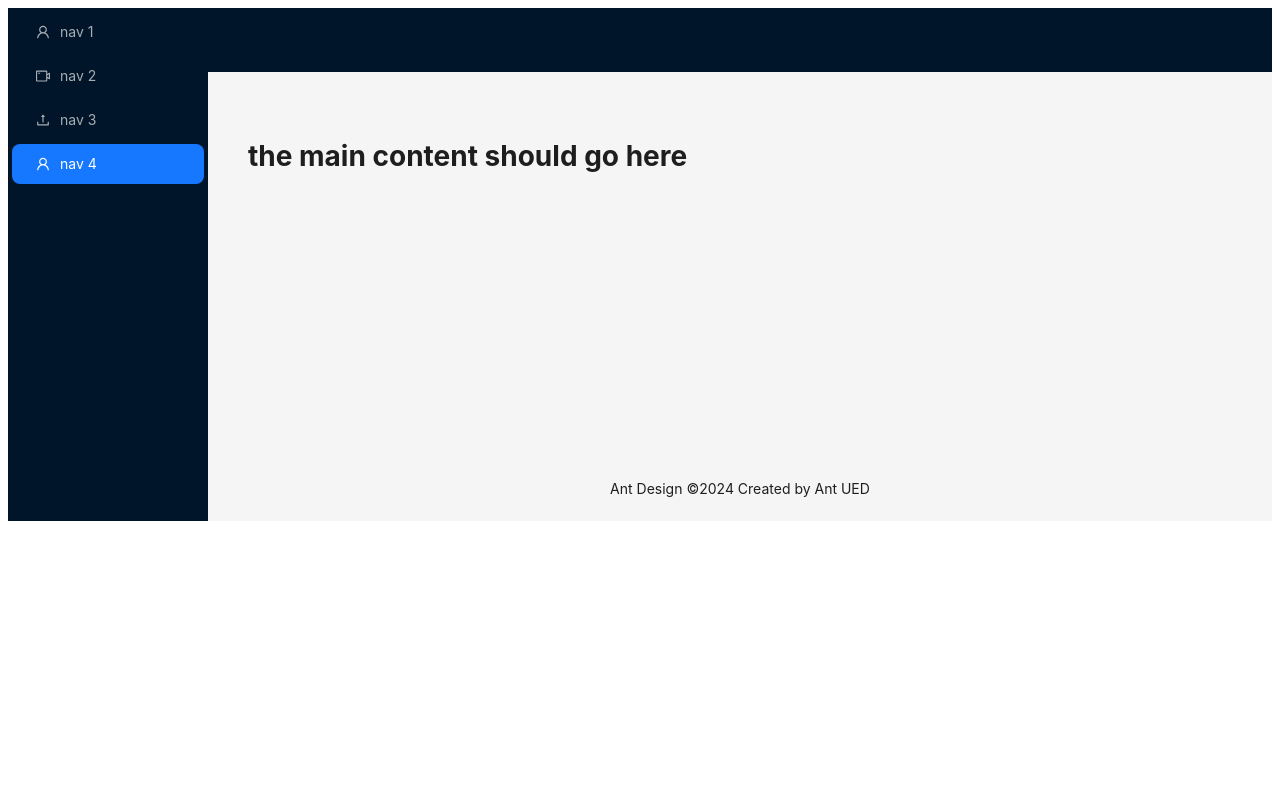
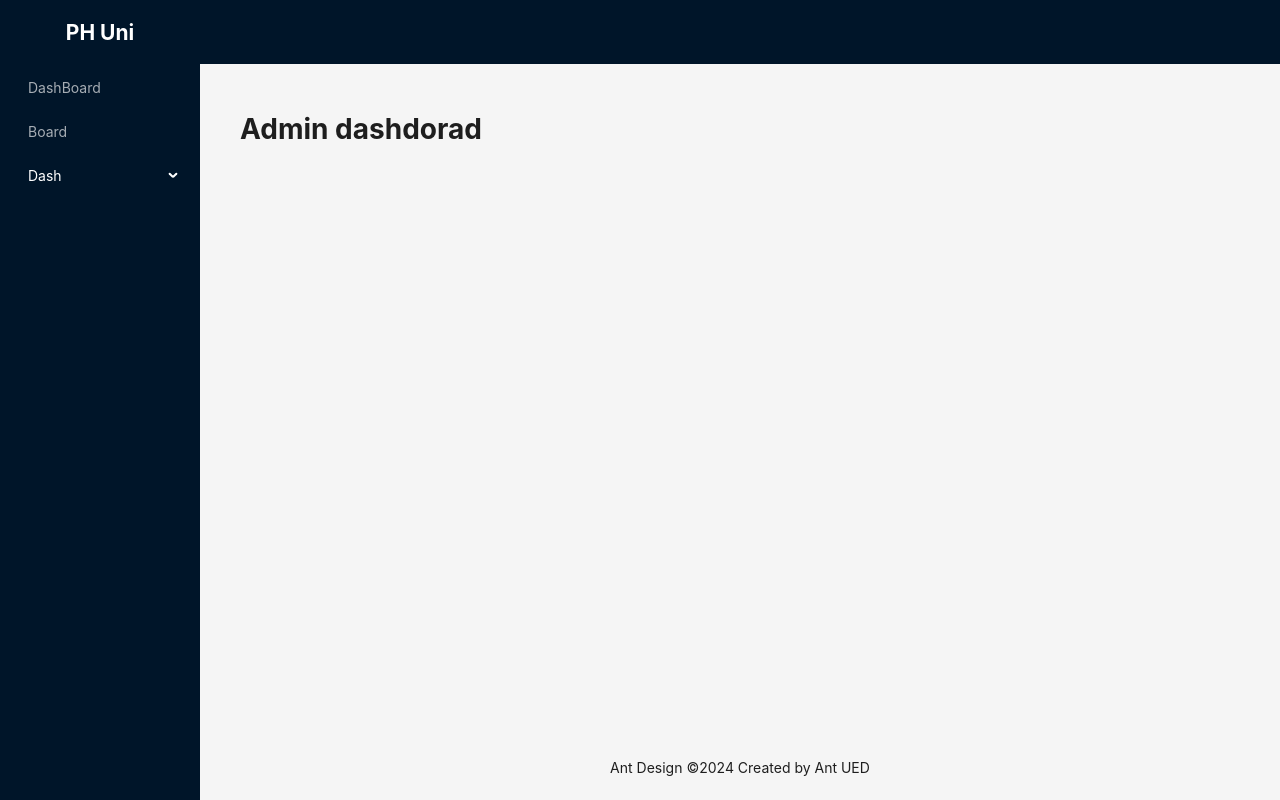
Before and after one commit to Shahriyar001/united-EduTech-client, a React (Vite) app: page /admin in a window 1280 px wide. Built offline with nearby package versions, Linux system fonts and the light colour scheme.

Commit message:
added route and setup

```diff
--- a/src/components/layout/MainLayout.tsx
+++ b/src/components/layout/MainLayout.tsx
@@ -1,27 +1,42 @@
-import { Layout, Menu } from "antd";
+import { Layout, Menu, MenuProps } from "antd";
 import {
   UploadOutlined,
   UserOutlined,
   VideoCameraOutlined,
 } from "@ant-design/icons";
 import { createElement } from "react";
+import { Outlet } from "react-router-dom";
 
 const { Header, Content, Footer, Sider } = Layout;
 
-const items = [
-  UserOutlined,
-  VideoCameraOutlined,
-  UploadOutlined,
-  UserOutlined,
-].map((icon, index) => ({
-  key: String(index + 1),
-  icon: createElement(icon),
-  label: `nav ${index + 1}`,
-}));
+const items: MenuProps["items"] = [
+  {
+    key: "1",
+    label: "DashBoard",
+  },
+  {
+    key: "2",
+    label: "Board",
+  },
+  {
+    key: "3",
+    label: "Dash",
+    children: [
+      {
+        key: "4",
+        label: "Admin",
+      },
+      {
+        key: "5",
+        label: "people",
+      },
+    ],
+  },
+];
 
 const MainLayout = () => {
   return (
-    <Layout>
+    <Layout style={{ height: "100vh" }}>
       <Sider
         breakpoint="lg"
         collapsedWidth="0"
@@ -32,7 +47,17 @@ const MainLayout = () => {
           console.log(collapsed, type);
         }}
       >
-        <div className="demo-logo-vertical" />
+        <div
+          style={{
+            color: "white",
+            height: "4rem",
+            display: "flex",
+            justifyContent: "center",
+            alignItems: "center",
+          }}
+        >
+          <h1>PH Uni</h1>
+        </div>
         <Menu
           theme="dark"
           mode="inline"
@@ -49,7 +74,7 @@ const MainLayout = () => {
               minHeight: 360,
             }}
           >
-            <h1>the main content should go here</h1>
+            <Outlet />
           </div>
         </Content>
         <Footer style={{ textAlign: "center" }}>
--- a/src/index.css
+++ b/src/index.css
@@ -1,68 +1,5 @@
-/* :root {
-  font-family: Inter, system-ui, Avenir, Helvetica, Arial, sans-serif;
-  line-height: 1.5;
-  font-weight: 400;
-
-  color-scheme: light dark;
-  color: rgba(255, 255, 255, 0.87);
-  background-color: #242424;
-
-  font-synthesis: none;
-  text-rendering: optimizeLegibility;
-  -webkit-font-smoothing: antialiased;
-  -moz-osx-font-smoothing: grayscale;
+* {
+  box-sizing: border-box;
+  padding: 0;
+  margin: 0;
 }
-
-a {
-  font-weight: 500;
-  color: #646cff;
-  text-decoration: inherit;
-}
-a:hover {
-  color: #535bf2;
-}
-
-body {
-  margin: 0;
-  display: flex;
-  place-items: center;
-  min-width: 320px;
-  min-height: 100vh;
-}
-
-h1 {
-  font-size: 3.2em;
-  line-height: 1.1;
-}
-
-button {
-  border-radius: 8px;
-  border: 1px solid transparent;
-  padding: 0.6em 1.2em;
-  font-size: 1em;
-  font-weight: 500;
-  font-family: inherit;
-  background-color: #1a1a1a;
-  cursor: pointer;
-  transition: border-color 0.25s;
-}
-button:hover {
-  border-color: #646cff;
-}
-button:focus,
-button:focus-visible {
-  outline: 4px auto -webkit-focus-ring-color;
-}
-
-@media (prefers-color-scheme: light) {
-  :root {
-    color: #213547;
-    background-color: #ffffff;
-  }
-  a:hover {
-    color: #747bff;
-  }
-  button {
-    background-color: #f9f9f9;
-  }
-} */
--- a/src/main.tsx
+++ b/src/main.tsx
@@ -1,10 +1,11 @@
-import React from 'react'
-import ReactDOM from 'react-dom/client'
-import App from './App.tsx'
-import './index.css'
+import React from "react";
+import ReactDOM from "react-dom/client";
+import "./index.css";
+import { RouterProvider } from "react-router-dom";
+import router from "./routes/routes.tsx";
 
-ReactDOM.createRoot(document.getElementById('root')!).render(
+ReactDOM.createRoot(document.getElementById("root")!).render(
   <React.StrictMode>
-    <App />
-  </React.StrictMode>,
-)
+    <RouterProvider router={router} />
+  </React.StrictMode>
+);
--- /dev/null
+++ b/src/pages/About.tsx
@@ -0,0 +1,5 @@
+const About = () => {
+  return <div></div>;
+};
+
+export default About;
--- /dev/null
+++ b/src/pages/Contact.tsx
@@ -0,0 +1,11 @@
+import React from "react";
+
+const Contact = () => {
+  return (
+    <div>
+      <h1>this is contact</h1>
+    </div>
+  );
+};
+
+export default Contact;
--- /dev/null
+++ b/src/pages/Login.tsx
@@ -0,0 +1,7 @@
+import React from "react";
+
+const Login = () => {
+  return <div></div>;
+};
+
+export default Login;
--- /dev/null
+++ b/src/pages/Register.tsx
@@ -0,0 +1,7 @@
+import React from "react";
+
+const Register = () => {
+  return <div></div>;
+};
+
+export default Register;
--- /dev/null
+++ b/src/pages/admin/AdminDashboard.tsx
@@ -0,0 +1,11 @@
+import React from "react";
+
+const AdminDashboard = () => {
+  return (
+    <div>
+      <h1>Admin dashdorad</h1>
+    </div>
+  );
+};
+
+export default AdminDashboard;
--- /dev/null
+++ b/src/pages/admin/CreateStudent.tsx
@@ -0,0 +1,7 @@
+import React from "react";
+
+const CreateStudent = () => {
+  return <div></div>;
+};
+
+export default CreateStudent;
--- /dev/null
+++ b/src/routes/routes.tsx
@@ -0,0 +1,54 @@
+import { createBrowserRouter } from "react-router-dom";
+import App from "../App";
+import About from "../pages/About";
+import { Content } from "antd/es/layout/layout";
+import Contact from "../pages/Contact";
+import Login from "../pages/Login";
+import Register from "../pages/Register";
+import AdminDashboard from "../pages/admin/AdminDashboard";
+import CreateStudent from "../pages/admin/CreateStudent";
+
+const router = createBrowserRouter([
+  {
+    path: "/",
+    element: <App />,
+    children: [
+      {
+        path: "about",
+        element: <About />,
+      },
+      {
+        path: "contact",
+        element: <Contact />,
+      },
+    ],
+  },
+  {
+    path: "/admin",
+    element: <App />,
+    children: [
+      {
+        index: true,
+        element: <AdminDashboard />,
+      },
+      {
+        path: "dashboard",
+        element: <AdminDashboard />,
+      },
+      {
+        path: "create-student",
+        element: <CreateStudent />,
+      },
+    ],
+  },
+  {
+    path: "/login",
+    element: <Login />,
+  },
+  {
+    path: "/register",
+    element: <Register />,
+  },
+]);
+
+export default router;
```
